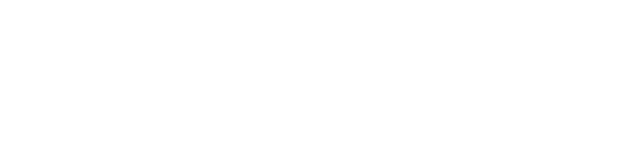
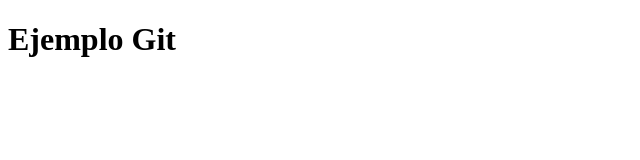
Before and after one commit to scarsan142/EjemploclaseGit75, a plain HTML site: page index.html in a window 1280 px wide. Shown: the whole page, without its empty margins (0-640 px from the left). Drawn offline with Linux system fonts and the light colour scheme.

Commit message:
Añadido h1 y estilo

```diff
--- /dev/null
+++ b/css/estilo.css
@@ -0,0 +1,4 @@
+
+body{
+	background-color: #fefefe;
+}
--- a/index.html
+++ b/index.html
@@ -6,6 +6,6 @@
 	<title>Ejemplo Git</title>
 </head>
 <body>
-
+	<h1>Ejemplo Git<h1/>
 </body>
 </html>
```
Also changed, not shown: js/js.js (added).
